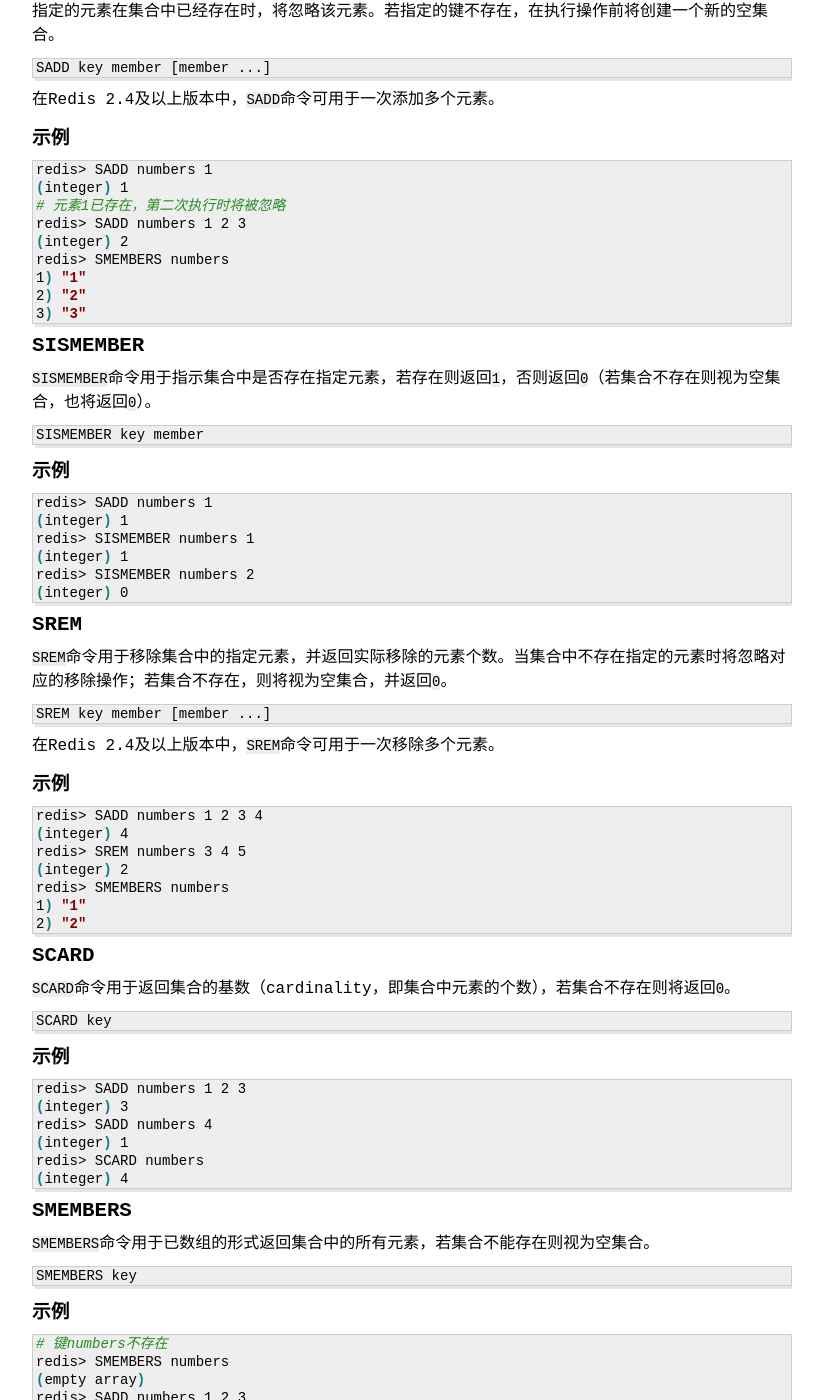
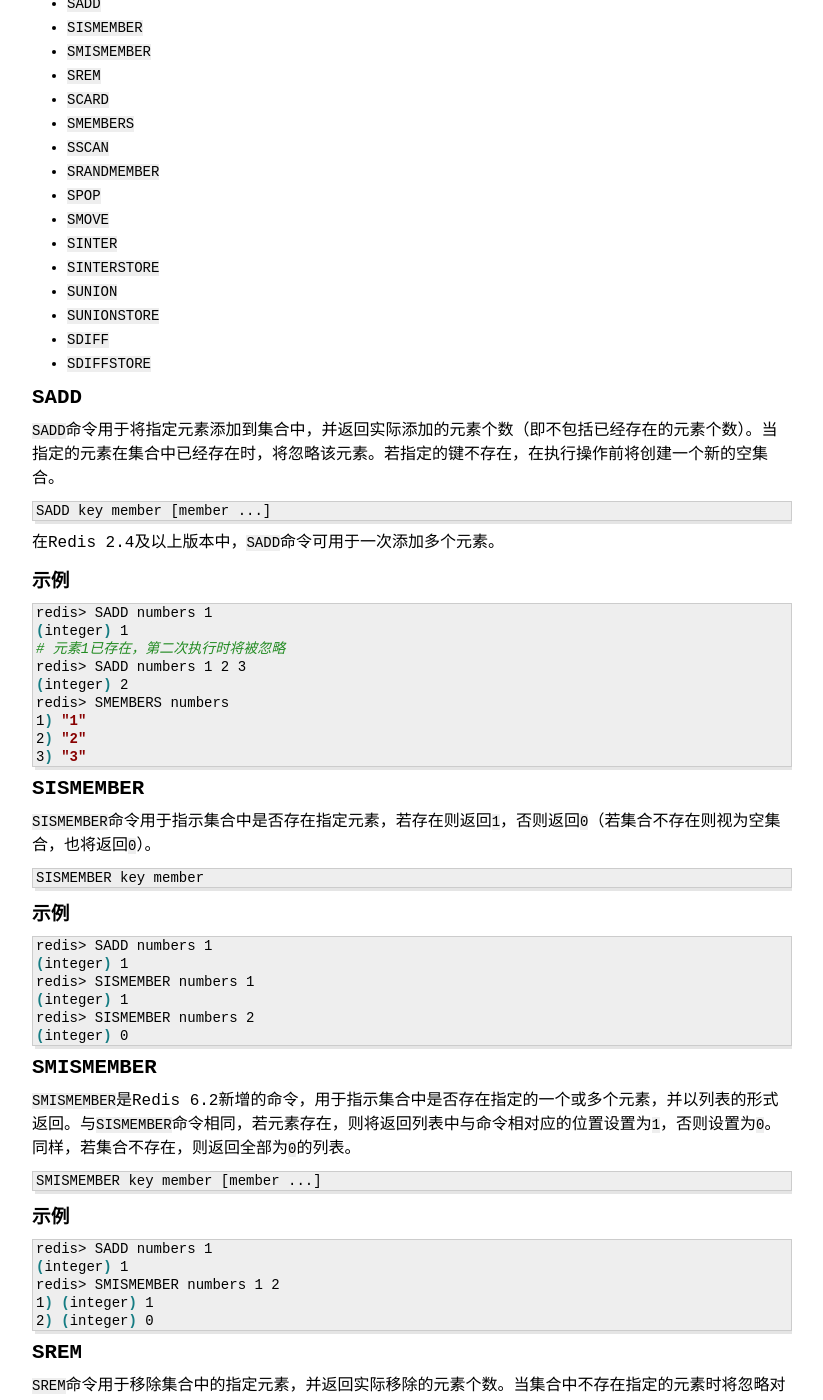
Before and after one commit to ghosind/ghosind.github.io, a Jekyll site: the page built from _posts/redis/2020-07-21-redis-set.md, in a window 1280 px wide and 1400 px high, scrolled down 450 px. Shown: the whole window, without its empty margins (228-1051 px from the left). Built offline with Jekyll 4.4.1, drawn with Linux system fonts in a browser that asks for light colours; comment, search, counter and statistics services are not loaded; some of the changed text lies outside the part shown.

Commit message:
add redis smismember command

````diff
--- a/_posts/redis/2020-07-21-redis-set.md
+++ b/_posts/redis/2020-07-21-redis-set.md
@@ -2,16 +2,36 @@
 layout: post
 title: Redis命令介绍之集合的操作命令
 date: 2020-07-21
+last_modified_at: 2021-02-24
 categories: [Redis]
 tags: [Redis, set]
 excerpt: 介绍并以示例的形式展示Redis中集合（Set）操作的命令，包括SADD、SREM、SCARD等操作命令以及SINTER、SUNION、SDIFF等交并差集操作命令。
 ---
+
+> - 2021-02-24更新：增加`SMISMEMBER`命令。
 
 在前文中，我们已经介绍了Redis中字符串（String）、哈希（Hash）、列表（List）以及对键进行操作的命令。本文将继续介绍Redis中对于集合（Set）类型操作的命令，例如`SADD`、`SCARD`、`SREM`等。
 
 在Redis中，集合（Set）是一个无序的字符串数据集，且该数据集中的元素具有唯一性（即不存在重复的元素）。与之相似的还有有序集合（Sort Set），在后面的文章中我们还会介绍到无序集合的操作命令。
 
 在本文中，我们将介绍对集合元素进行操作的`SADD``SCARD``SREM`等命令，以及关于集合交并差运算的`SINTER`、`SUNION`、`SDIFF`等命令。
+
+- [`SADD`](#sadd)
+- [`SISMEMBER`](#sismember)
+- [`SMISMEMBER`](#smismember)
+- [`SREM`](#srem)
+- [`SCARD`](#scard)
+- [`SMEMBERS`](#smembers)
+- [`SSCAN`](#sscan)
+- [`SRANDMEMBER`](#srandmember)
+- [`SPOP`](#spop)
+- [`SMOVE`](#smove)
+- [`SINTER`](#sinter)
+- [`SINTERSTORE`](#sinterstore)
+- [`SUNION`](#sunion)
+- [`SUNIONSTORE`](#sunionstore)
+- [`SDIFF`](#sdiff)
+- [`SDIFFSTORE`](#sdiffstore)
 
 ## SADD
 
@@ -54,6 +74,24 @@
 (integer) 1
 redis> SISMEMBER numbers 2
 (integer) 0
+```
+
+## SMISMEMBER
+
+`SMISMEMBER`是Redis 6.2新增的命令，用于指示集合中是否存在指定的一个或多个元素，并以列表的形式返回。与`SISMEMBER`命令相同，若元素存在，则将返回列表中与命令相对应的位置设置为`1`，否则设置为`0`。同样，若集合不存在，则返回全部为`0`的列表。
+
+```
+SMISMEMBER key member [member ...]
+```
+
+### 示例
+
+```sh
+redis> SADD numbers 1
+(integer) 1
+redis> SMISMEMBER numbers 1 2
+1) (integer) 1
+2) (integer) 0
 ```
 
 ## SREM
````
